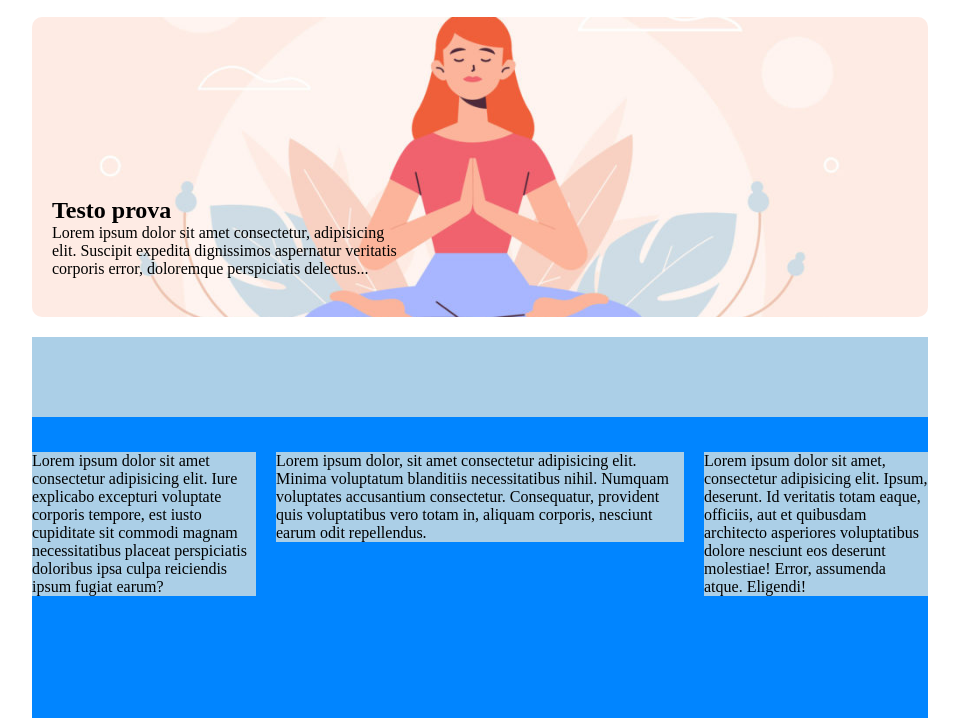
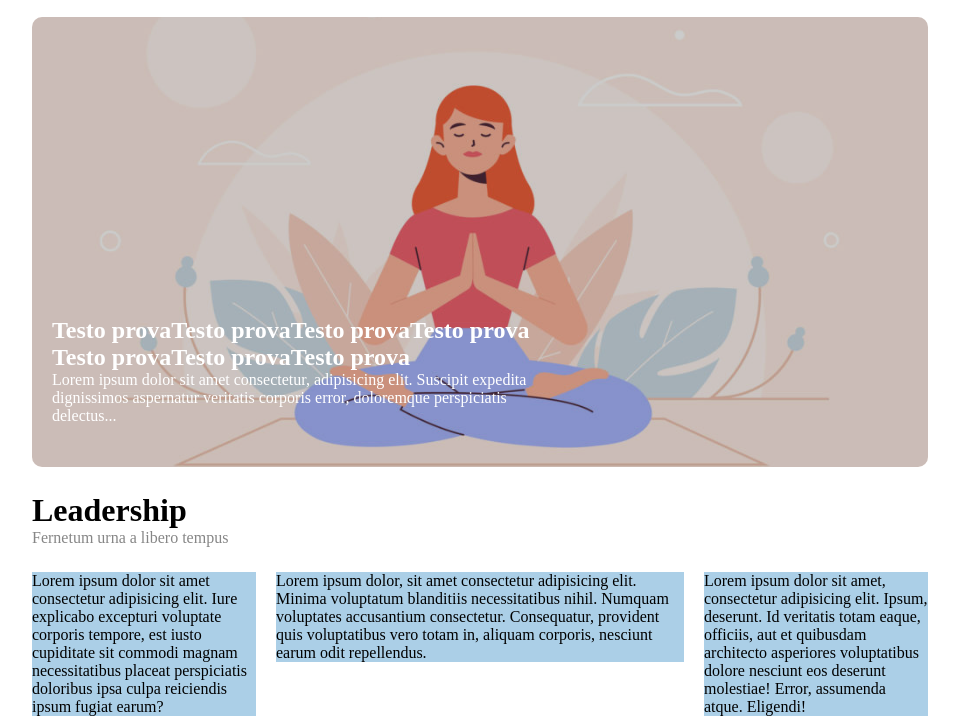
Before and after one commit to DarioDa86/htmlcss-wp, a plain HTML site: page index.html in a window 1280 px wide. Shown: the part 122-840 px from the top of the page, without its empty margins (160-1119 px from the left). Drawn offline with Linux system fonts and the light colour scheme.

Commit message:
Inserito overlay su banner e titolo "leadership"

```diff
--- a/css/style.css
+++ b/css/style.css
@@ -44,18 +44,21 @@ a {
     text-decoration: none;
     color: #868686;
 }
+
+.color-text{
+    color: #868686;
+}
 /* /fine HEADER */
 
 
 /* inizio primo container */
 .first-container{
-    margin-bottom: 20px;
     position: relative;
 }
 
 .banner-hero {
     background-image: url(../img/banner.jpg);
-    height: 300px;
+    height: 450px;
     width: 100%;
     background-size: cover;
     background-position: center;
@@ -63,17 +66,33 @@ a {
 }
 
 .testo-banner-hero {
-    max-width: 350px;
+    max-width: 500px;
     position: absolute;
-    margin-top: 180px;
+    margin-top: 300px;
     margin-left: 20px;
+    color: white;
+    z-index: 2;
+}
+
+.overlay {
+    position: absolute;
+    background-color: rgba(0,0,0,0.2);
+    border-radius: 10px;
+    top: 0;
+    left: 0;
+    bottom: 0;
+    right: 0;
 }
 
 /* inizio secondo container */
 .second-container{
     height: 500px;
-    background-color: #0185ff;
+    /* background-color: #0185ff; */
     margin-bottom: 5px;
+}
+
+.leadership {
+    margin: 25px 0;
 }
 
 .col-common {
@@ -83,12 +102,12 @@ a {
 }
 
 
-.col-header{
+/* .col-header{
     height: 80px;
-    margin-bottom: 15px;
+
     /* margin-bottom: 10px; */
     background-color: #abcfe7;
-}
+} */
 
 .row-col {
     padding: 20px 0;
--- a/index.html
+++ b/index.html
@@ -27,13 +27,17 @@
                 <section class="first-container clearfix">
                     <div class="banner-hero">
                             <div class="testo-banner-hero">
-                                <h1>Testo prova</h1>
+                                <h2>Testo provaTesto provaTesto provaTesto prova Testo provaTesto provaTesto prova</h2>
                                 <p>Lorem ipsum dolor sit amet consectetur, adipisicing elit. Suscipit expedita dignissimos aspernatur veritatis corporis error, doloremque perspiciatis delectus...</p>
                             </div>
+                            <div class="overlay"></div>
                     </div>
                 </section>
                 <div class="second-container clearfix">
-                    <div class="col-header"></div>
+                    <div class="leadership">
+                        <h1>Leadership</h1>
+                        <p class="color-text">Fernetum urna a libero tempus</p>
+                    </div>
                     <div class="row-col">
                         <div class="col-left col-common">Lorem ipsum dolor sit amet consectetur adipisicing elit. Iure explicabo excepturi voluptate corporis tempore, est iusto cupiditate sit commodi magnam necessitatibus placeat perspiciatis doloribus ipsa culpa reiciendis ipsum fugiat earum?</div>
                         <div class="col-center col-common">Lorem ipsum dolor, sit amet consectetur adipisicing elit. Minima voluptatum blanditiis necessitatibus nihil. Numquam voluptates accusantium consectetur. Consequatur, provident quis voluptatibus vero totam in, aliquam corporis, nesciunt earum odit repellendus.</div>
```
